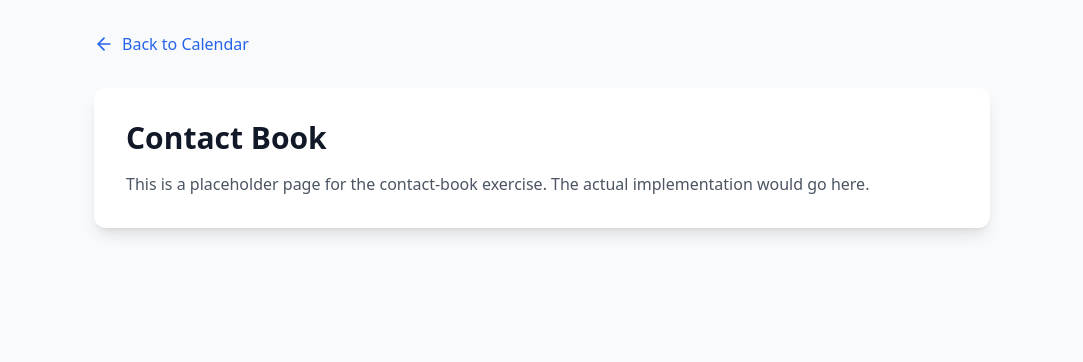
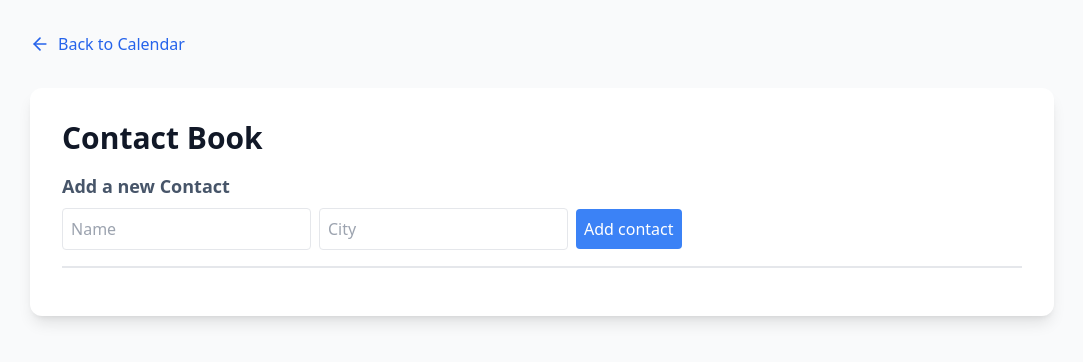
Before and after one commit to ashvinpanicker/react-practice-calendar, a React (Vite) app: page /contact-book in a window 1280 px wide. Shown: the top 362 px of the page, without its empty margins (98-1181 px from the left). Built offline with nearby package versions, Linux system fonts and the light colour scheme.

Commit message:
Contact Book

```diff
--- a/src/App.tsx
+++ b/src/App.tsx
@@ -10,6 +10,7 @@ import { TodoListPage } from './pages/TodoListPage';
 import { MovieSearchPage } from './pages/MovieSearchPage';
 import { TimerPage } from './pages/TimerPage';
 import { PokemonPage } from './pages/PokemonPage';
+import { ContactBookPage } from './pages/ContactBookPage';
 
 function App() {
   return (
@@ -25,7 +26,7 @@ function App() {
         <Route path="/movie-search" element={<MovieSearchPage />} />
         <Route path="/timer" element={<TimerPage />} />
         <Route path="/pokemon-list" element={<PokemonPage />} />
-        <Route path="/contact-book" element={<PlaceholderPage />} />
+        <Route path="/contact-book" element={<ContactBookPage />} />
         <Route path="/typewriter" element={<PlaceholderPage />} />
         <Route path="/reservation" element={<PlaceholderPage />} />
         <Route path="/github-issues" element={<PlaceholderPage />} />
--- /dev/null
+++ b/src/pages/ContactBookPage.tsx
@@ -0,0 +1,131 @@
+/*
+
+Create a simple Contact Book app that allows users to manage a collection of friends’ contact details.
+
+For each Person, the user should be able to save the name and city where they live.
+All contact details should be displayed on one page, as person “cards”.
+
+Next to each person, show two buttons:
+
+an “Edit” button; when clicked, only that Person becomes editable
+a “Delete” button, which will delete the contact
+Users should only be allowed to edit one contact at a time.
+
+*/
+
+import { FC, useEffect, useState } from 'react';
+import { BackButton } from '../components/BackButton';
+import { Pencil, Save, Trash } from 'lucide-react';
+
+type Contact = {
+    name: string;
+    city: string;
+}
+
+export const ContactBookPage: FC = () => {
+    const emptyContact = { name: '', city: '' };
+    const [contacts, setContacts] = useState<Contact[]>([]);
+    const [editing, setEditing] = useState<number | null>(null);
+    const [newContact, setNewContact] = useState<Contact>(emptyContact);
+    const [editContact, setEditContact] = useState<Contact>(emptyContact);
+    const [isLoaded, setIsLoaded] = useState(false);
+
+    // Load contacts from local storage when the component mounts
+    useEffect(() => {
+        const storedContacts = localStorage.getItem('contacts');
+        if (storedContacts) {
+            setContacts(JSON.parse(storedContacts));
+        }
+        setIsLoaded(true);
+    }, []);
+
+    // Save contacts to local storage whenever they are updated
+    useEffect(() => {
+        if (isLoaded) {
+            localStorage.setItem('contacts', JSON.stringify(contacts));
+        }
+    }, [contacts, isLoaded]);
+
+    const handleAddContact = () => {
+        if (newContact.name.trim() === '' || newContact.city.trim() === '') {
+            alert('Both name and city fields are required.');
+            return;
+        }
+        setContacts([...contacts, newContact]);
+        setNewContact(emptyContact);
+    }
+
+    const handleEditContact = (index: number) => {
+        setEditing(index);
+        setEditContact(contacts[index]);
+    }
+
+    const handleDeleteContact = (index: number) => {
+        setContacts(contacts.filter((_contact, i) => i !== index));
+    }
+
+    const handleNewContactForm = (e: React.ChangeEvent<HTMLInputElement>) => {
+        setNewContact({ ...newContact, [e.target.name]: e.target.value });
+    }
+
+    const handleEditContactForm = (e: React.ChangeEvent<HTMLInputElement>) => {
+        setEditContact({ ...editContact, [e.target.name]: e.target.value });
+    }
+
+    const handleSaveContact = (index: number) => {
+        setContacts(contacts.map((contact, i) => {
+            if (i === index) {
+                return editContact;
+            }
+            return contact;
+        }));
+        setEditing(null);
+    }
+
+    return (
+        <div className="min-h-screen bg-gray-50 p-4 sm:p-6 lg:p-8">
+            <div className="max-w-5xl mx-auto">
+                <BackButton />
+                <div className="bg-white rounded-xl shadow-lg p-6 sm:p-8">
+                    <h1 className="text-2xl sm:text-3xl font-bold mb-4 text-gray-900">Contact Book</h1>
+                    <div className="flex flex-col">
+                       <div className='flex flex-col border-b-2 pb-4 mb-4'>
+                            <h2 className="text-slate-600 text-lg font-bold">Add a new Contact</h2>
+                            <form className="mt-2">
+                                <input name="name" type="text" className="p-2 mr-2 border rounded" placeholder="Name" onChange={handleNewContactForm} value={newContact.name}/>
+                                <input name="city" type="text" className="p-2 mr-2 border rounded" placeholder="City" onChange={handleNewContactForm} value={newContact.city} />
+                                <button type="button" className={`bg-blue-500 text-white p-2 rounded`} onClick={handleAddContact}>Add contact</button>
+                            </form>
+                       </div>
+                       <div className='flex flex-col'>
+                            {contacts.map((contact, index) => (
+                                <div key={index} className='border border-gray-200 grid grid-cols-3 gap-4 p-4'>
+                                    <div>
+                                         {editing === index ? <input name="name" type="text" className="p-2 mr-2 border rounded" value={editContact.name} onChange={handleEditContactForm} /> : <b>{contact.name}</b>}
+                                    </div>
+                                    <div>
+                                         {editing === index ? <input name="city" type="text" className="p-2 mr-2 border rounded" value={editContact.city} onChange={handleEditContactForm} /> : <p><i>City: </i>{contact.city}</p>}
+                                    </div>
+                                    <div>
+                                    {editing === index ?
+                                        <button onClick={() => handleSaveContact(index)}>
+                                        <Save className="text-blue-500 mr-2"/>
+                                    </button>
+                                    :
+                                        <button onClick={() => handleEditContact(index)}>
+                                            <Pencil className="text-blue-500 mr-2"/>
+                                        </button>
+}
+                                        <button onClick={() => handleDeleteContact(index)}>
+                                            <Trash className="text-red-500" />
+                                        </button>
+                                    </div>
+                                </div>
+                            ))}
+                       </div>
+                    </div>
+                </div>
+            </div>
+        </div>
+    );
+};
```
